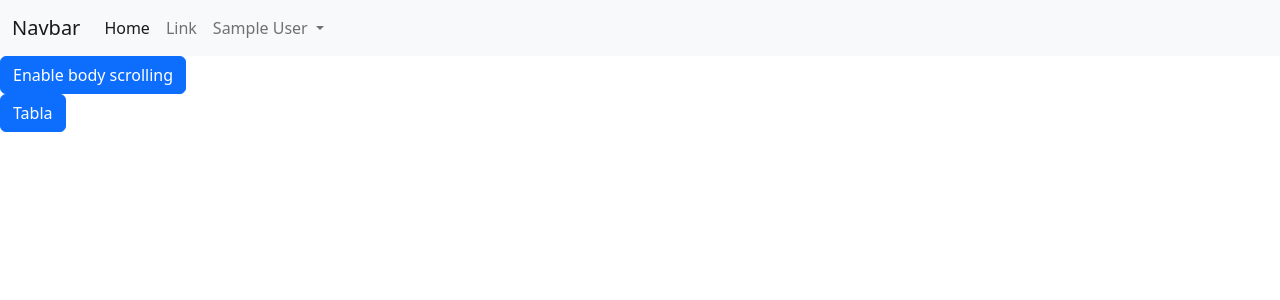
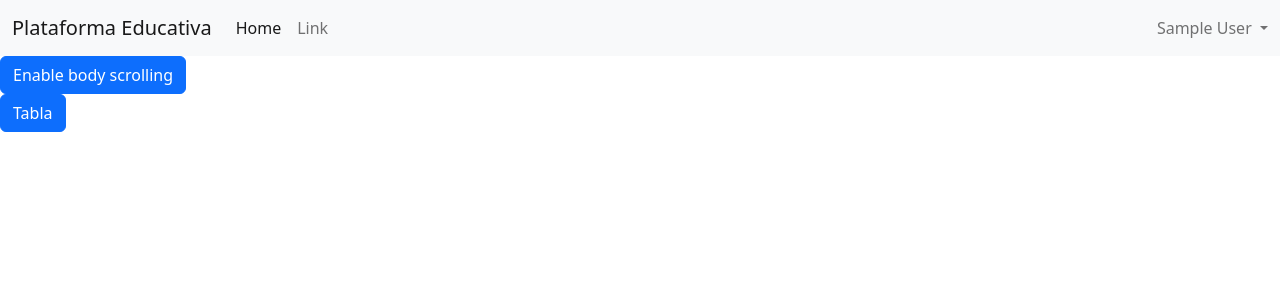
Before and after one commit to k-andres38/plataforma-php, a PHP site: page /plataforma.php in a window 1280 px wide. Shown: the top 300 px of the page. Run offline with PHP 8.4, Linux system fonts and the light colour scheme; the visitor is signed in with stand-in values (Sample User, id 1); data that the repository does not hold is empty.

Commit message:
ajuste boton login

```diff
--- a/public/plataforma.php
+++ b/public/plataforma.php
@@ -29,9 +29,9 @@ if(!isset($id)){
 
     <nav class="navbar navbar-expand-lg bg-light">
         <div class="container-fluid">
-            <a class="navbar-brand" href="#">Navbar</a>
+            <a class="navbar-brand" href="#">Plataforma Educativa</a>
             <button class="navbar-toggler" type="button" data-bs-toggle="collapse" data-bs-target="#navbarSupportedContent" aria-controls="navbarSupportedContent" aria-expanded="false" aria-label="Toggle navigation">
-                <span class="navbar-toggler-icon"></span>
+                <span class="navbar-toggler-icon p-0"></span>
             </button>
             <div class="collapse navbar-collapse" id="navbarSupportedContent">
                 <ul class="navbar-nav me-auto mb-2 mb-lg-0">
@@ -41,11 +41,16 @@ if(!isset($id)){
                     <li class="nav-item">
                         <a class="nav-link" href="#">Link</a>
                     </li>
-                    <li class="nav-item dropdown d-flex">
-                        <a class="nav-link dropdown-toggle" href="#" role="button" data-bs-toggle="dropdown" aria-expanded="false">
+
+
+                </ul>
+
+                <ul class=" navbar-nav mb-2 mb-lg-0">
+                <li class="nav-item dropdown   d-flex">
+                        <a class="nav-link dropdown-toggle p-0" href="#" role="button" data-bs-toggle="dropdown" aria-expanded="false">
                             <?= $nombre ?>
                         </a>
-                        <ul class="dropdown-menu">
+                        <ul class="dropdown-menu p-0">
                             <li><a class="dropdown-item" href="#">Action</a></li>
                             <li><a class="dropdown-item" href="#">Another action</a></li>
                             <li>
@@ -54,7 +59,6 @@ if(!isset($id)){
                             <li><a class="dropdown-item" href="../backend/logout.php">Log Out</a></li>
                         </ul>
                     </li>
-
                 </ul>
 
             </div>
```
